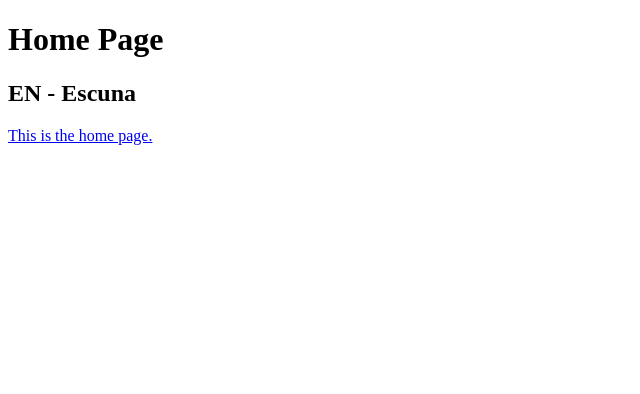
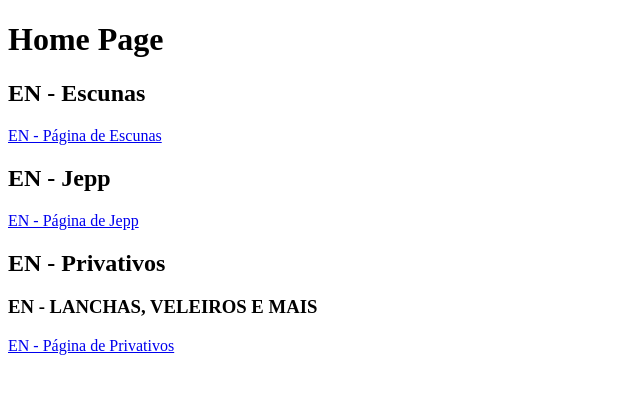
Before and after one commit to fabiosachetto/next-intl-multi-language, a Next.js app in the folder my-app/: page /en in a window 1280 px wide. Shown: the top 394 px of the page, without its empty margins (0-640 px from the left). Built offline with nearby package versions, Linux system fonts and the light colour scheme.

Commit message:
subindo tradução já funcionando ao trocar linguas direto na url

```diff
--- a/my-app/src/app/[locale]/page.tsx
+++ b/my-app/src/app/[locale]/page.tsx
@@ -1,13 +1,26 @@
 import { Link } from '@/i18n/routing';
-import { useTranslations } from "next-intl";
+import { getTranslations } from 'next-intl/server';
 
-export default function HomePage() {
-  const t = useTranslations("HomePage");
+export default async function HomePage() {
+  const t = await getTranslations("HomePage");
   return (
     <div>
       <h1>{t("title")}</h1>
-      <h2>{t("Escuna.title")}</h2>
-      <Link href="/about">{t("description")}</Link>
+      <div>
+        <h2>{t("Escunas.title")}</h2>
+        <Link href="/Escunas">{t("Escunas.title_link")}</Link>
+      </div>
+
+      <div>
+        <h2>{t("Jeeps.title")}</h2>
+        <Link href="/Jeeps">{t("Jeeps.title_link")}</Link>
+      </div>
+
+      <div>
+        <h2>{t("Privativos.title")}</h2>
+        <h3>{t("Privativos.subtitle")}</h3>
+        <Link href="/Privativos">{t("Privativos.title_link")}</Link>
+      </div>
     </div>
   );
 }
--- a/my-app/src/messages/en.json
+++ b/my-app/src/messages/en.json
@@ -1,9 +1,18 @@
 {
   "HomePage": {
     "title": "Home Page",
-    "Escuna": {
-    "title": "EN - Escuna"
-  },
-    "description": "This is the home page."
+    "Escunas": {
+      "title": "EN - Escunas",
+      "title_link": "EN - Página de Escunas"
+    },
+    "Jeeps": {
+      "title": "EN - Jepp",
+      "title_link": "EN - Página de Jepp"
+    },
+    "Privativos": {
+      "title": "EN - Privativos",
+      "title_link": "EN - Página de Privativos",
+      "subtitle": "EN - LANCHAS, VELEIROS E MAIS"
+    }
   }
 }
--- a/my-app/src/messages/es.json
+++ b/my-app/src/messages/es.json
@@ -1,9 +1,18 @@
 {
   "HomePage": {
-    "title": "Home Page",
-    "Escuna": {
-    "title": "ES - Escuna"
-  },
-    "description": "Esta es la página de inicio."
+    "title": "ES - Página Inicial",
+    "Escunas": {
+      "title": "ES - Escunas",
+      "title_link": "ES - Página de Escunas"
+    },
+    "Jeeps": {
+      "title": "ES - Jepp",
+      "title_link": "ES - Página de Jepp"
+    },
+    "Privativos": {
+      "title": "ES - Privativos",
+      "title_link": "ES - Página de Privativos",
+      "subtitle": "ES - LANCHAS, VELEIROS E MAIS"
+    }
   }
 }
--- a/my-app/src/messages/pt.json
+++ b/my-app/src/messages/pt.json
@@ -1,9 +1,18 @@
 {
   "HomePage": {
-    "title": "Home Page",
-    "Escuna": {
-    "title": "Escuna"
-  },
-    "description": "Essa é a página inicial."
+    "title": "PT - Página Inicial",
+    "Escunas": {
+      "title": "PT - Escunas",
+      "title_link": "PT - Página de Escunas"
+    },
+    "Jeeps": {
+      "title": "PT - Jepp",
+      "title_link": "PT - Página de Jepp"
+    },
+    "Privativos": {
+      "title": "PT - Privativos",
+      "title_link": "PT - Página de Privativos",
+      "subtitle": "PT - LANCHAS, VELEIROS E MAIS"
+    }
   }
 }
```
Also changed, not shown: my-app/src/app/[locale]/Escunas/page.tsx (added, +10 -0 lines), my-app/src/app/[locale]/Jeeps/page.tsx (added, +11 -0 lines), my-app/src/app/[locale]/Privativos/page.tsx (added, +10 -0 lines), my-app/src/i18n/routing.ts (+7 -9 lines), 1 other file (tests, documents, lock files or other folders).
